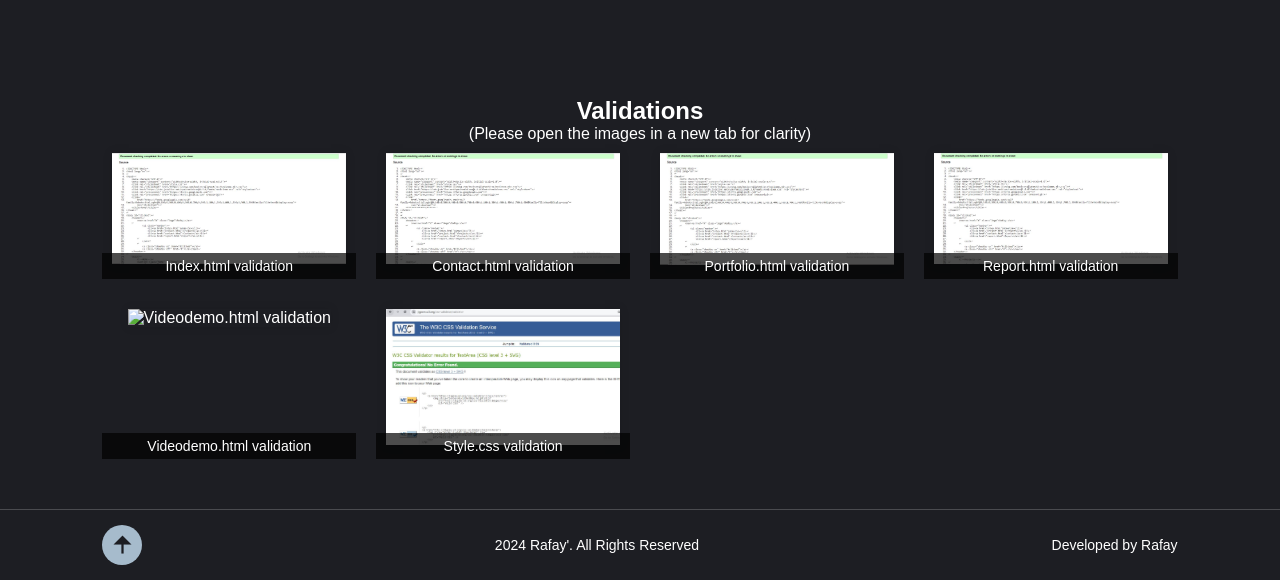
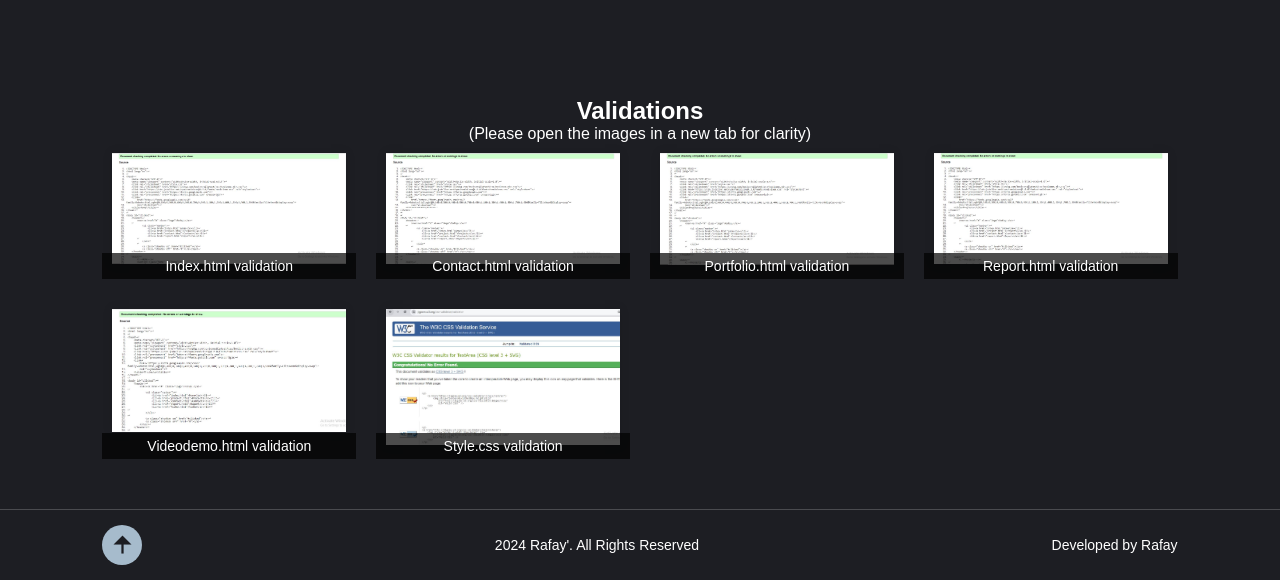
Before and after one commit to RafayyRizwan/Portfolio, a plain HTML site: page project.html in a window 1280 px wide. Shown: the part 688-1268 px from the top of the page. Drawn offline with nearby package versions, Linux system fonts and the light colour scheme; a web font is replaced by a local one.

Commit message:
Video Validation Ss Added

```diff
--- a/project.html
+++ b/project.html
@@ -104,7 +104,7 @@
                     <figcaption>Report.html validation</figcaption>
                 </figure>
                 <figure class="screenshot">
-                    <img src="screenshot.jpg" alt="Videodemo.html validation">
+                    <img src="videoValidation.JPG" alt="Videodemo.html validation">
                     <figcaption>Videodemo.html validation</figcaption>
                 </figure>
                 <figure class="screenshot">
```
Also changed, not shown: videoValidation.JPG (added).
